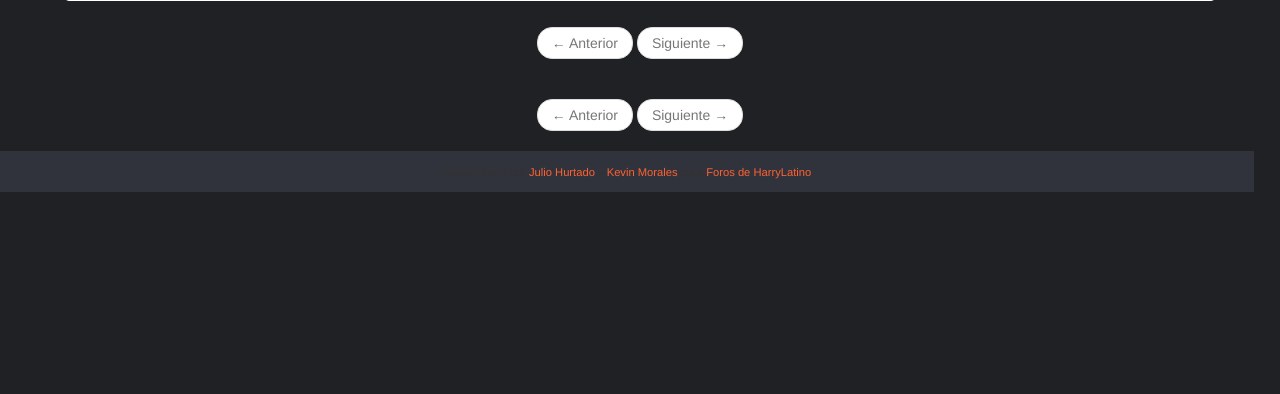
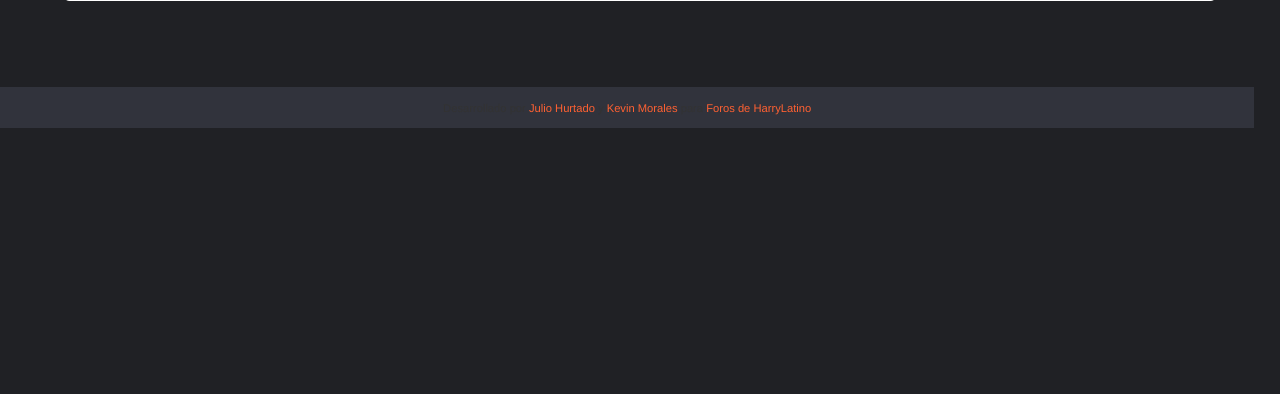
Before and after one commit to jhurtadojerves/hechizos-hl, a Django app: page / in a window 1280 px wide. Shown: the part 347-741 px from the top of the page. Run offline with Django 3.2, Linux system fonts and the light colour scheme; data that the repository does not hold is empty; some libraries are stand-ins or nearby versions.

Commit message:
Cambiando el listView

```diff
--- a/spells/templates/spells/spell_list.html
+++ b/spells/templates/spells/spell_list.html
@@ -10,14 +10,10 @@
         <ul class="pager">
             {% if page_obj.has_previous %}
                 <li><a href="?page={{ page_obj.previous_page_number }}"><span aria-hidden="true">&larr;</span> Anterior</a></li>
-            {% else %}
-                <li class="disabled"><a href=""><span aria-hidden="true">&larr;</span> Anterior</a></li>
             {% endif %}
 
             {% if page_obj.has_next %}
                 <li><a href="?page={{ page_obj.next_page_number }}">Siguiente <span aria-hidden="true">&rarr;</span></a></li>
-            {% else %}
-                <li class="disabled"><a href="">Siguiente <span aria-hidden="true">&rarr;</span></a></li>
             {% endif %}
 
         </ul>
@@ -34,14 +30,10 @@
         <ul class="pager">
             {% if page_obj.has_previous %}
                 <li><a href="?page={{ page_obj.previous_page_number }}"><span aria-hidden="true">&larr;</span> Anterior</a></li>
-            {% else %}
-                <li class="disabled"><a href=""><span aria-hidden="true">&larr;</span> Anterior</a></li>
             {% endif %}
 
             {% if page_obj.has_next %}
                 <li><a href="?page={{ page_obj.next_page_number }}">Siguiente <span aria-hidden="true">&rarr;</span></a></li>
-            {% else %}
-                <li class="disabled"><a href="">Siguiente <span aria-hidden="true">&rarr;</span></a></li>
             {% endif %}
 
         </ul>
```
